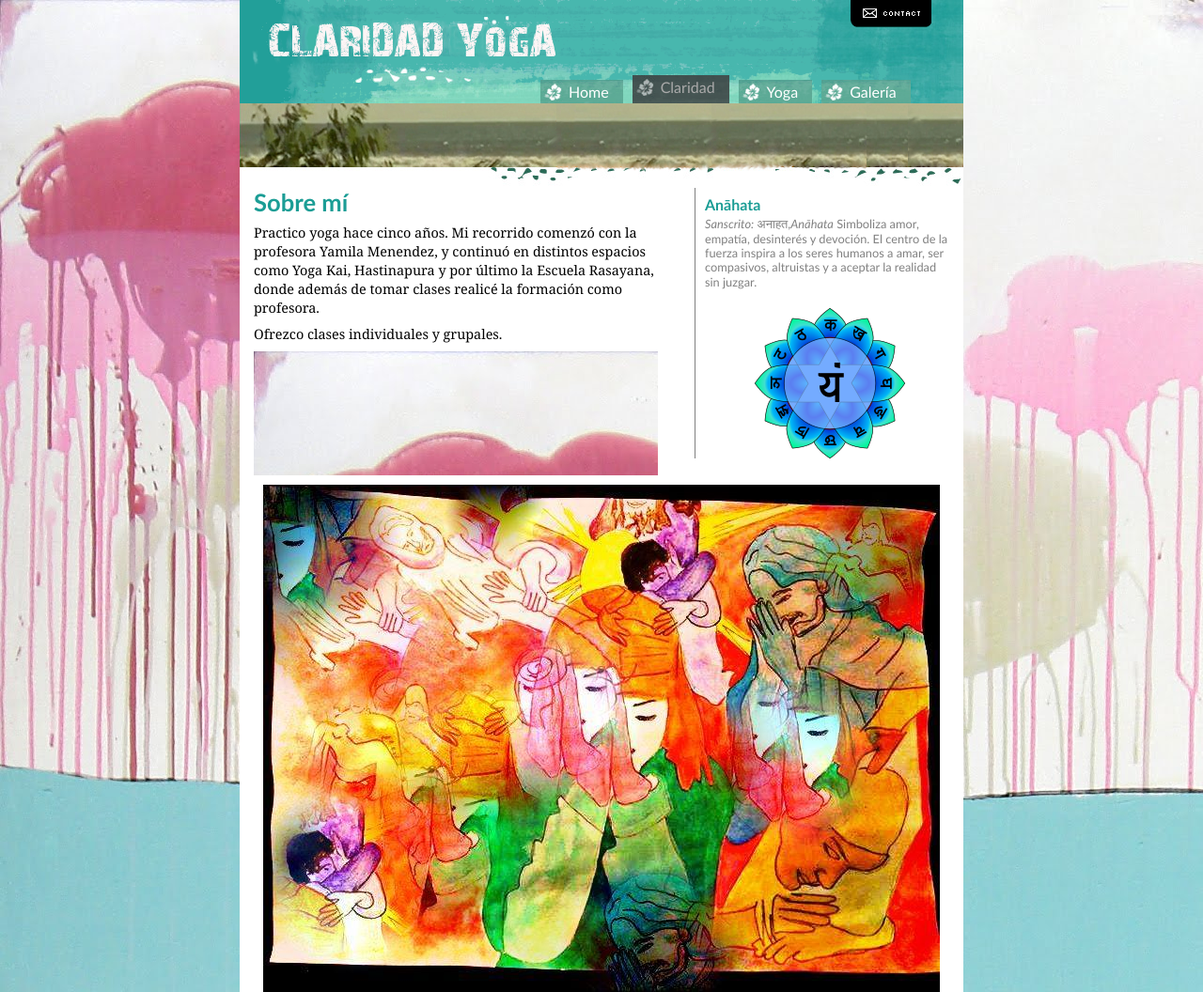
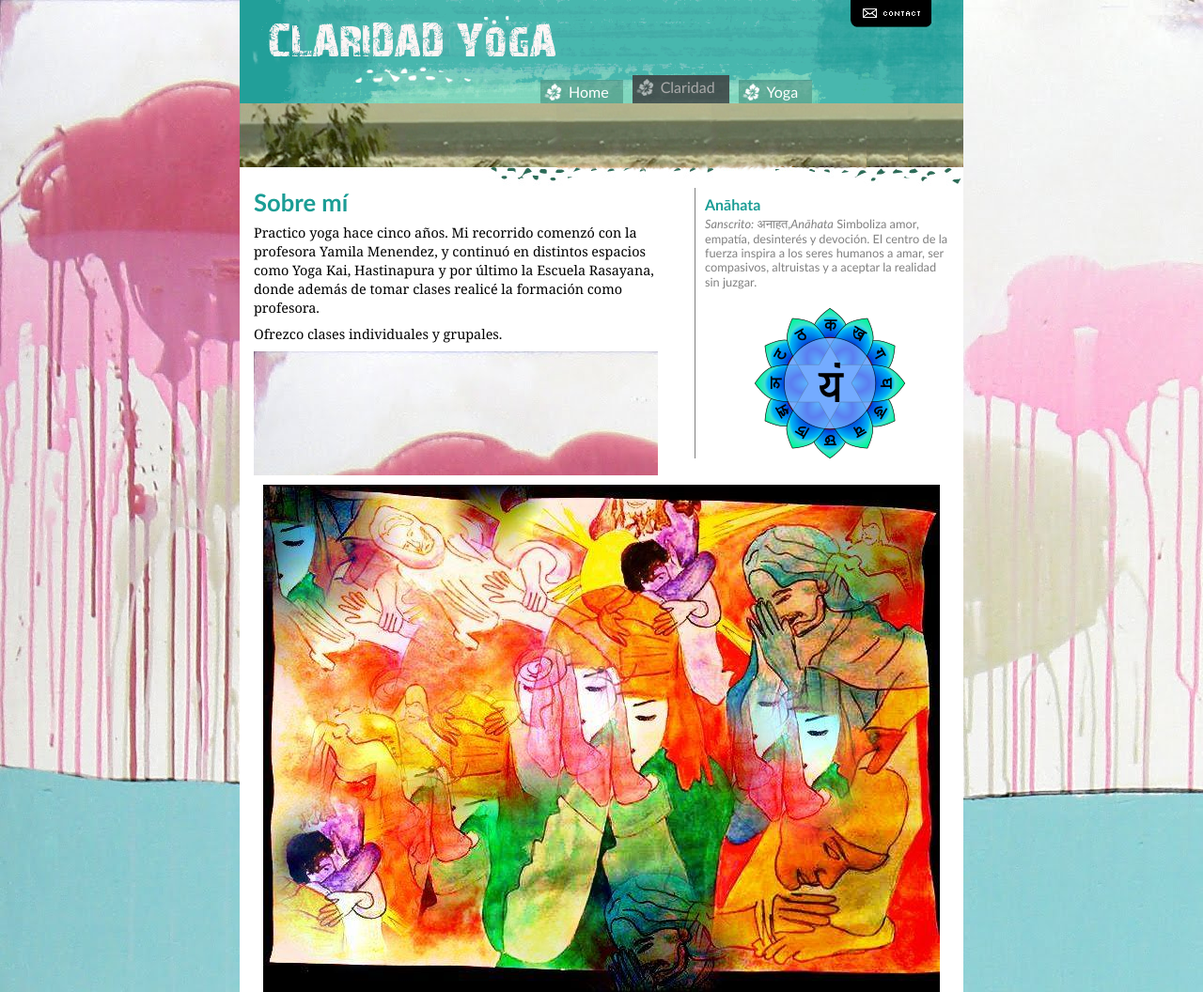
Before and after one commit to fenix011/claridad-yoga, a plain HTML site: page claridad.html in a window 1280 px wide. Shown: the whole page at 94% size. Drawn offline with Linux system fonts and the light colour scheme.

Commit message:
-- men 'Galeria' option, from all pages

```diff
--- a/claridad.html
+++ b/claridad.html
@@ -30,7 +30,7 @@
                 <li><a href="index.html" >Home</a></li>
                 <li><a href="claridad.html" class="current">Claridad</a></li>
                 <li><a href="yoga.html">Yoga</a></li>
-                <li><a href="galeria.html">Galería</a></li>
+<!--                <li><a href="galeria.html">Galería</a></li> -->
             </ul>
         </div> <!-- mainMenu -->
     </div> <!-- header -->
```
Also changed, not shown: index.html (+1 -1 lines), yoga.html (+1 -1 lines).
